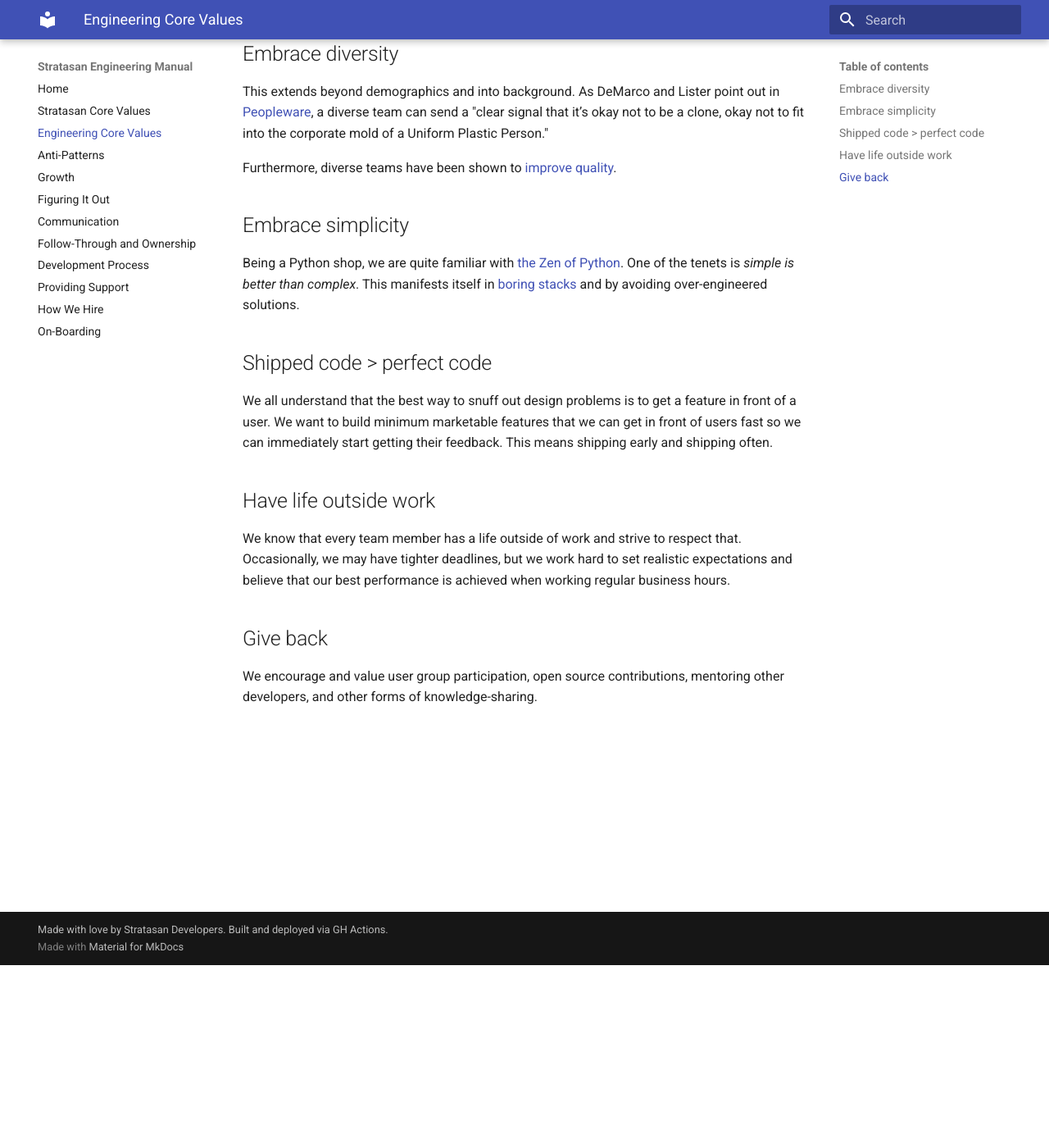
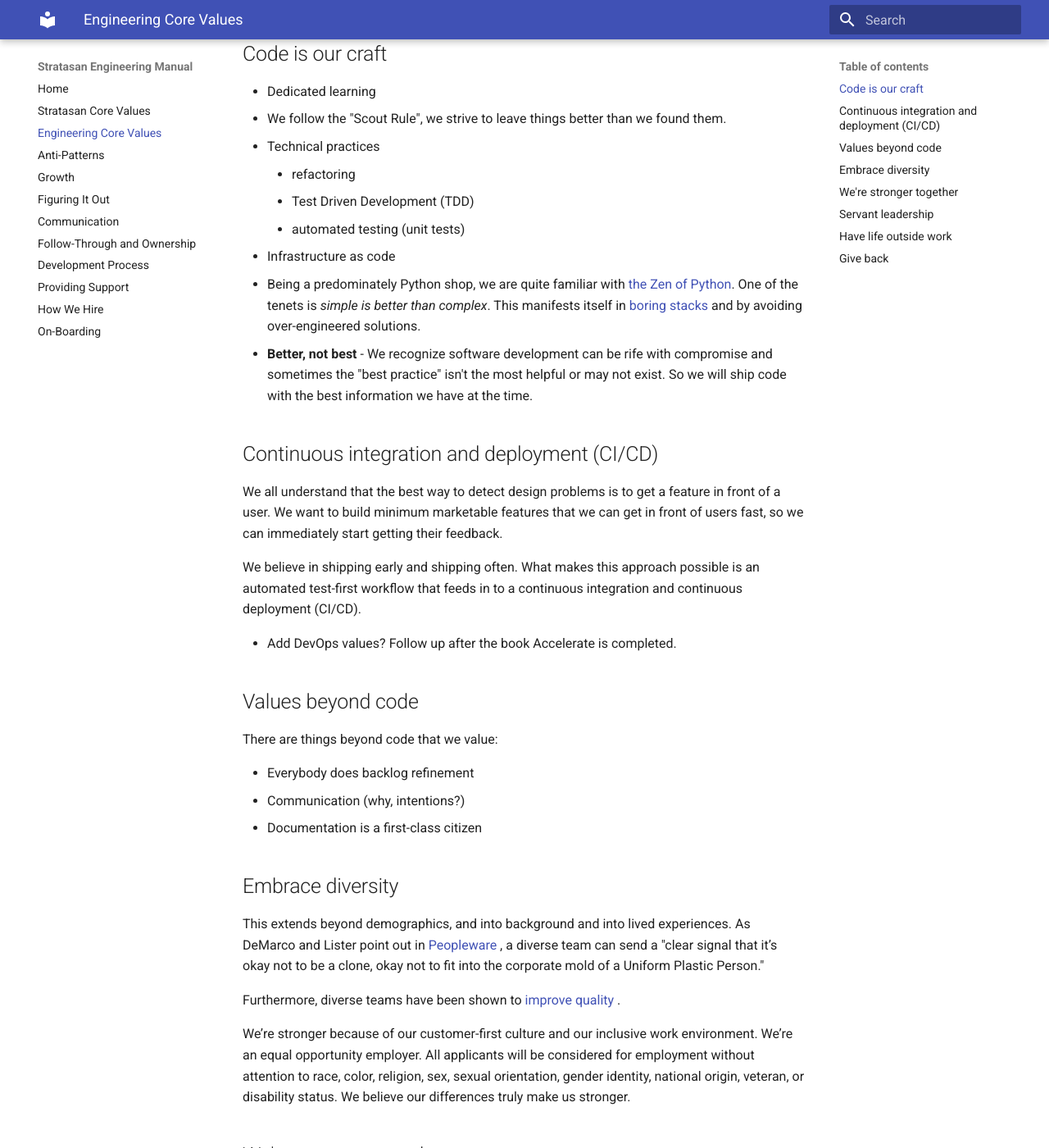
Before and after one commit to stratasan/engineering, an MkDocs documentation site: the page built from docs/engineering_core_values.md, in a window 1280 px wide and 1400 px high, scrolled down 223 px. Shown: the whole window at 82% size. Built offline with MkDocs 1.6.1 and Material for MkDocs 9.7.7, drawn with Linux system fonts in a browser that asks for light colours; old or Windows-style settings are respelled for this version of MkDocs; some of the changed text lies outside the part shown.

Commit message:
First pass at engineering core values

```diff
--- a/docs/engineering_core_values.md
+++ b/docs/engineering_core_values.md
@@ -2,35 +2,75 @@
 
 Our engineering team values are a subset of our company's core values, but they have their own distinct flavor.
 
+## Code is our craft
+
+- Dedicated learning
+- We follow the "Scout Rule", we strive to leave things better than we found them.
+- Technical practices
+    - refactoring
+    - Test Driven Development (TDD)
+    - automated testing (unit tests)
+- Infrastructure as code
+- Being a predominately Python shop, we are quite familiar
+  with [the Zen of Python](https://www.python.org/dev/peps/pep-0020/). One of the tenets is _simple is better than
+  complex_. This manifests itself in
+  [boring stacks](http://www.expatsoftware.com/Articles/happiness-is-a-boring-stack.html) and by avoiding
+  over-engineered solutions.
+- **Better, not best** - We recognize software development can be rife with compromise and sometimes the "best practice"
+  isn't the most helpful or may not exist. So we will ship code with the best information we have at the time.
+
+## Continuous integration and deployment (CI/CD)
+
+We all understand that the best way to detect design problems is to get a feature in front of a user. We want to build
+minimum marketable features that we can get in front of users fast, so we can immediately start getting their feedback.
+
+We believe in shipping early and shipping often. What makes this approach possible is an automated test-first workflow
+that feeds in to a continuous integration and continuous deployment (CI/CD).
+
+- Add DevOps values? Follow up after the book Accelerate is completed.
+
+## Values beyond code
+
+There are things beyond code that we value:
+
+- Everybody does backlog refinement
+- Communication (why, intentions?)
+- Documentation is a first-class citizen
+
 ## Embrace diversity
 
-This extends beyond demographics and into background. As DeMarco and Lister point out in [Peopleware](https://www.amazon.com/s?ie=UTF8&field-keywords=peopleware&index=blended&link_code=qs&sourceid=Mozilla-search&tag=wwwcanoniccom-20),
-a diverse team can send a "clear signal that it’s okay not to be a clone, okay not to fit into the corporate mold of a Uniform Plastic Person."
+This extends beyond demographics, and into background and into lived experiences. As DeMarco and Lister point out
+in [Peopleware](https://www.amazon.com/s?ie=UTF8&field-keywords=peopleware&index=blended&link_code=qs&sourceid=Mozilla-search&tag=wwwcanoniccom-20)
+, a diverse team can send a "clear signal that it’s okay not to be a clone, okay not to fit into the corporate mold of a
+Uniform Plastic Person."
 
-Furthermore, diverse teams have been shown to [improve quality](http://www.npr.org/2014/03/21/292225798/does-diversity-on-research-team-improve-quality-of-science).
+Furthermore, diverse teams have been shown
+to [improve quality](http://www.npr.org/2014/03/21/292225798/does-diversity-on-research-team-improve-quality-of-science)
+.
 
-## Embrace simplicity
+We’re stronger because of our customer-first culture and our inclusive work environment. We’re an equal opportunity
+employer. All applicants will be considered for employment without attention to race, color, religion, sex, sexual
+orientation, gender identity, national origin, veteran, or disability status. We believe our differences truly make us
+stronger.
 
-Being a Python shop, we are quite familiar with [the Zen of Python](https://www.python.org/dev/peps/pep-0020/).
-One of the tenets is _simple is better than complex_. This manifests itself in
-[boring stacks](http://www.expatsoftware.com/Articles/happiness-is-a-boring-stack.html)
-and by avoiding over-engineered solutions.
+## We're stronger together
 
-## Shipped code > perfect code
+No one person has all the skills needed for every task. In addition to working alone, we often work together often in a
+style called [Mob Programming](https://mobprogramming.org).
 
-We all understand that the best way to snuff out design problems is to get a
-feature in front of a user. We want to build minimum marketable features that we
-can get in front of users fast so we can immediately start getting their
-feedback. This means shipping early and shipping often.
+## Servant leadership
+
+Similar to the company value Everyone Makes the Coffee, we lead by example. We don't solely follow hierarchy or rank; we
+believe everyone has leadership abilities, so we aim to empower each other and make sure each team member is positioned
+to success.
 
 ## Have life outside work
 
-We know that every team member has a life outside of work and strive to respect
-that. Occasionally, we may have tighter deadlines, but we work hard to set
-realistic expectations and believe that our best performance is achieved when
-working regular business hours.
+We know that every team member has a life outside of work and strive to respect that. Occasionally, we may have tighter
+deadlines, but we work hard to set realistic expectations and believe that our best performance is achieved when working
+regular business hours.
 
 ## Give back
 
-We encourage and value user group participation, open source contributions, mentoring other
-developers, and other forms of knowledge-sharing.
+We encourage and value user group participation, open source contributions, mentoring other developers, and other forms
+of knowledge-sharing.
```
